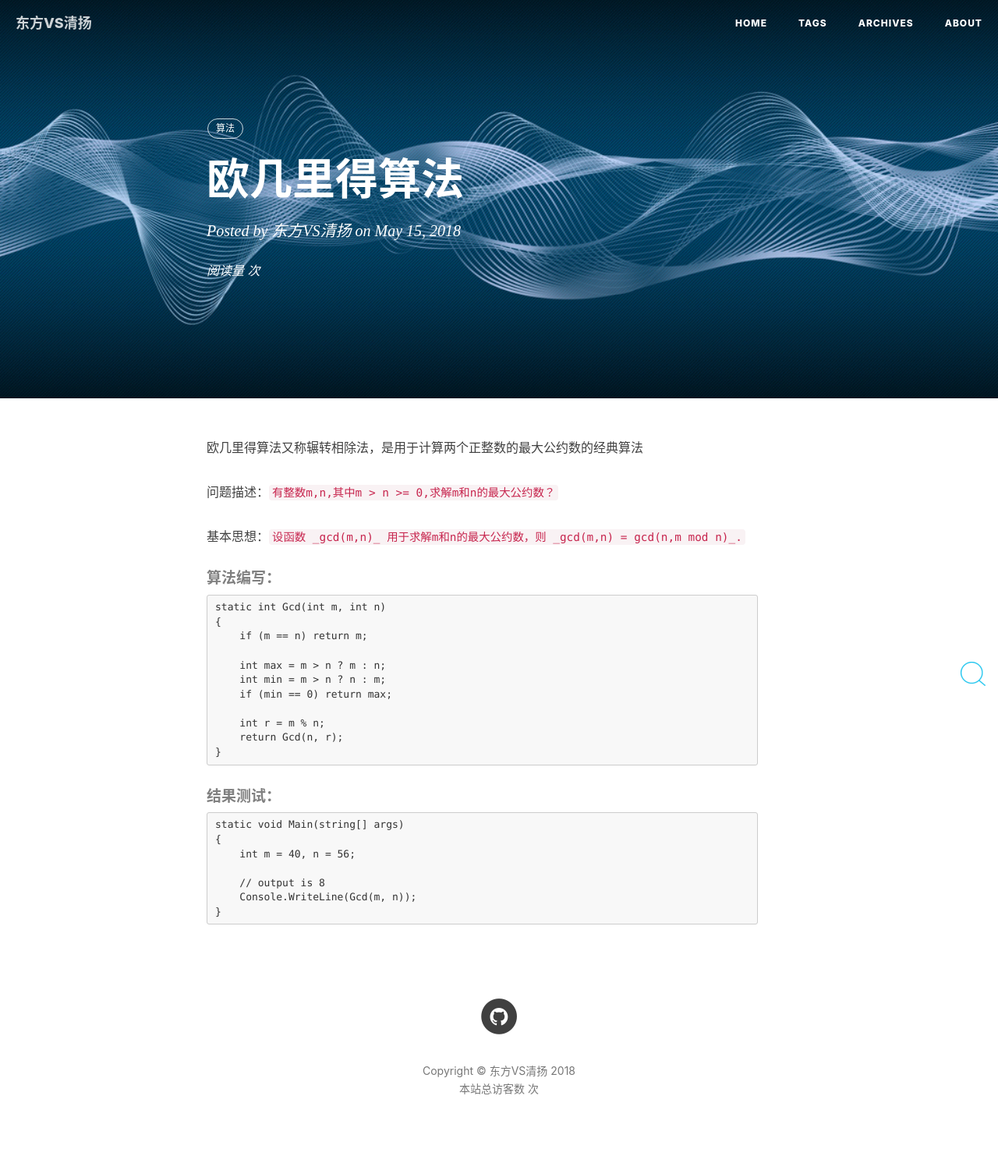
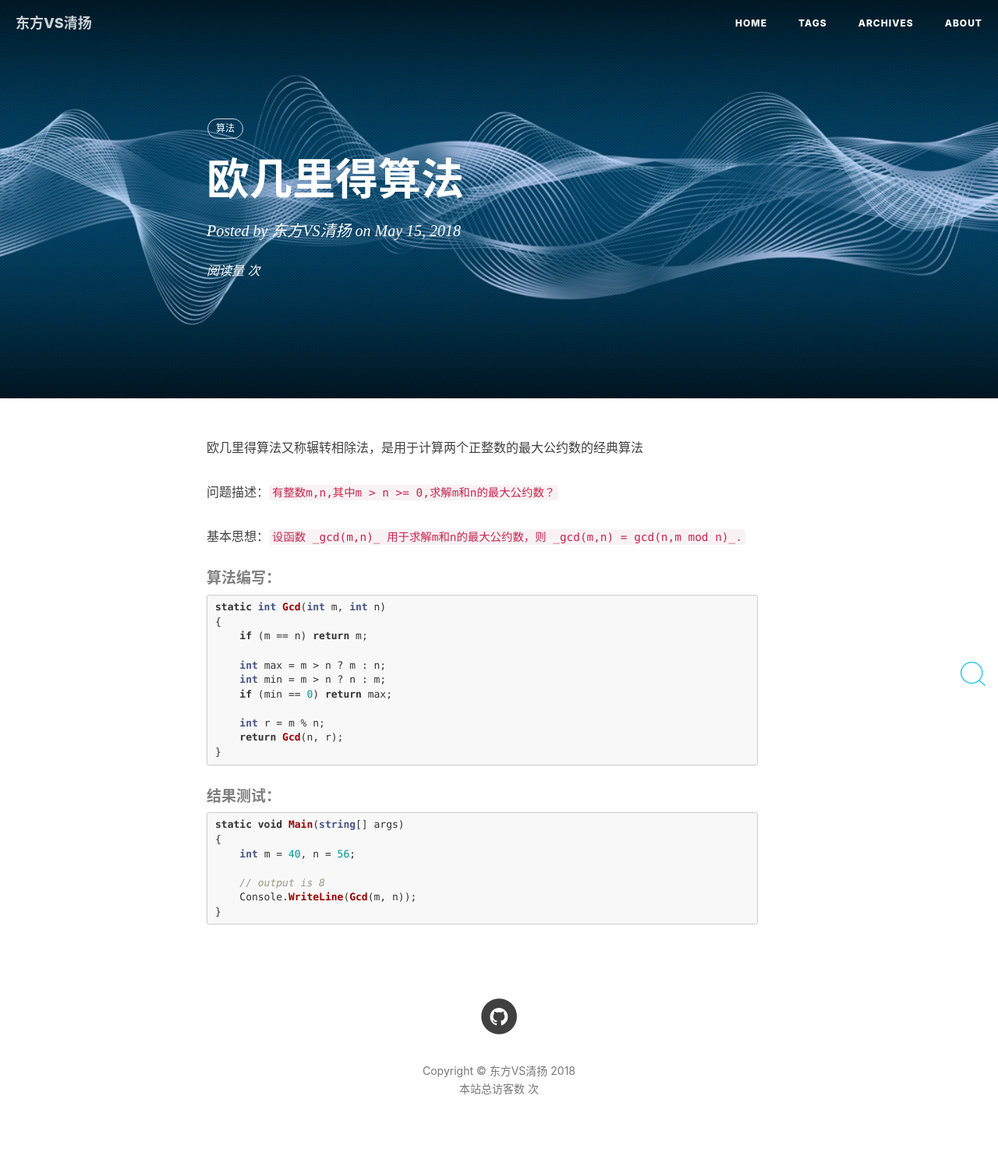
Before and after one commit to DFVSQY/DFVSQY.github.io, a Jekyll site: the page built from _posts/2018-5-15-oujilide.md, in a window 1280 px wide. Shown: the whole page at 78% size. Built offline with Jekyll 4.4.1, drawn with Linux system fonts in a browser that asks for light colours; nearby versions of some CDN libraries; comment, search, counter and statistics services are not loaded.

Commit message:
修复代码的高亮

```diff
--- a/_posts/2018-5-15-oujilide.md
+++ b/_posts/2018-5-15-oujilide.md
@@ -13,7 +13,7 @@ author: 东方VS清扬
 基本思想：`设函数 _gcd(m,n)_ 用于求解m和n的最大公约数，则 _gcd(m,n) = gcd(n,m mod n)_.`
 
 ##### 算法编写：
-~~~C#
+~~~c#
 static int Gcd(int m, int n)
 {
     if (m == n) return m;
@@ -28,7 +28,7 @@ static int Gcd(int m, int n)
 ~~~
 
 ##### 结果测试：
-~~~C#
+~~~c#
 static void Main(string[] args)
 {
     int m = 40, n = 56;
--- a/css/syntax.css
+++ b/css/syntax.css
@@ -2,15 +2,15 @@
 /* from http://stackoverflow.com/a/23393920 */
 
 .highlight pre code * {
-  white-space: nowrap;    // this sets all children inside to nowrap
+  white-space: nowrap;    /* this sets all children inside to nowrap */
 }
 
 .highlight pre {
-  overflow-x: auto;       // this sets the scrolling in x
+  overflow-x: auto;       /* this sets the scrolling in x */
 }
 
 .highlight pre code {
-  white-space: pre;       // forces <code> to respect <pre> formatting
+  white-space: pre;       /* forces <code> to respect <pre> formatting */
 }
 
 
```
Also changed, not shown: _posts/2018-5-16-stackapply.md (+2 -2 lines).
